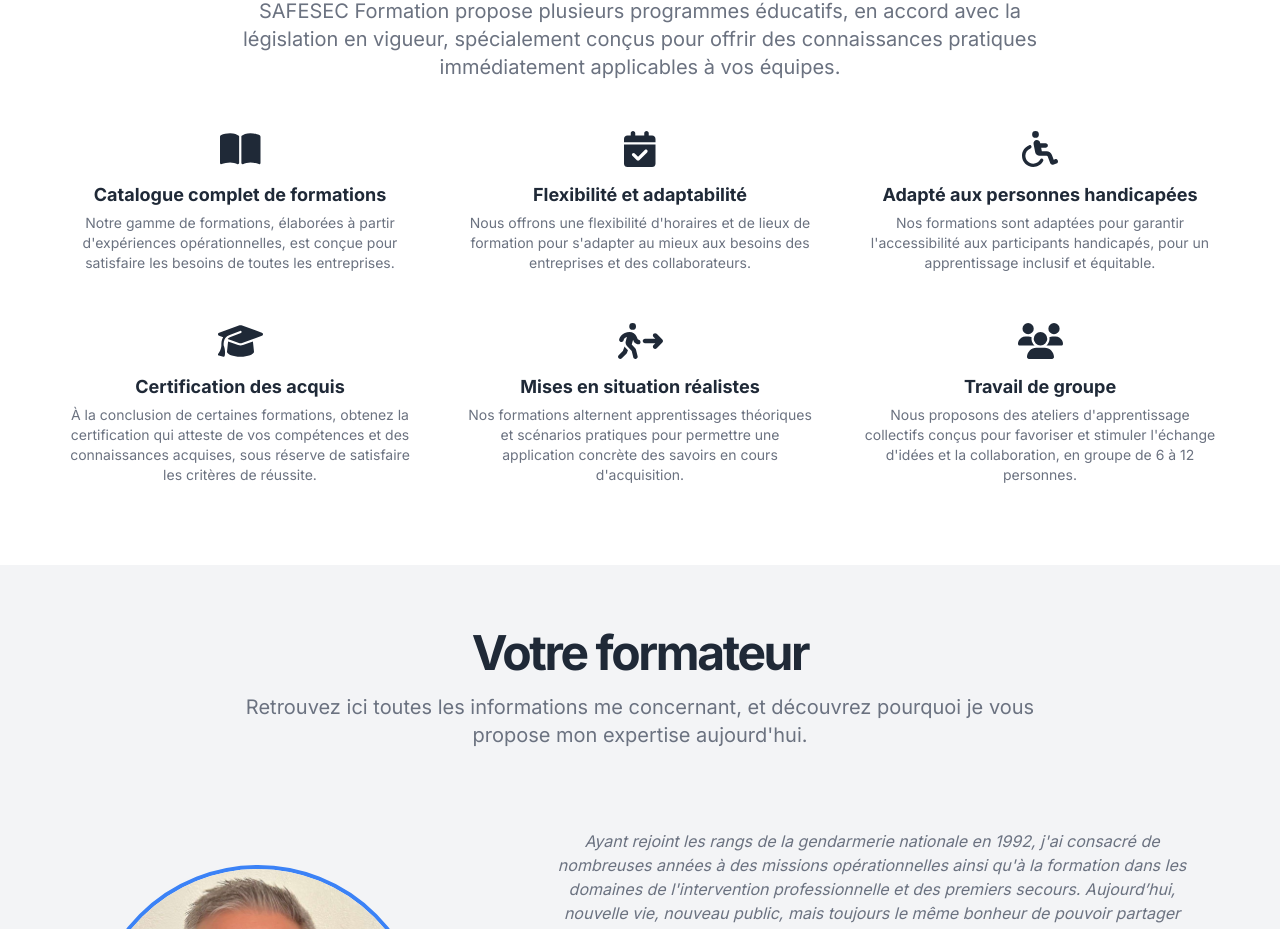
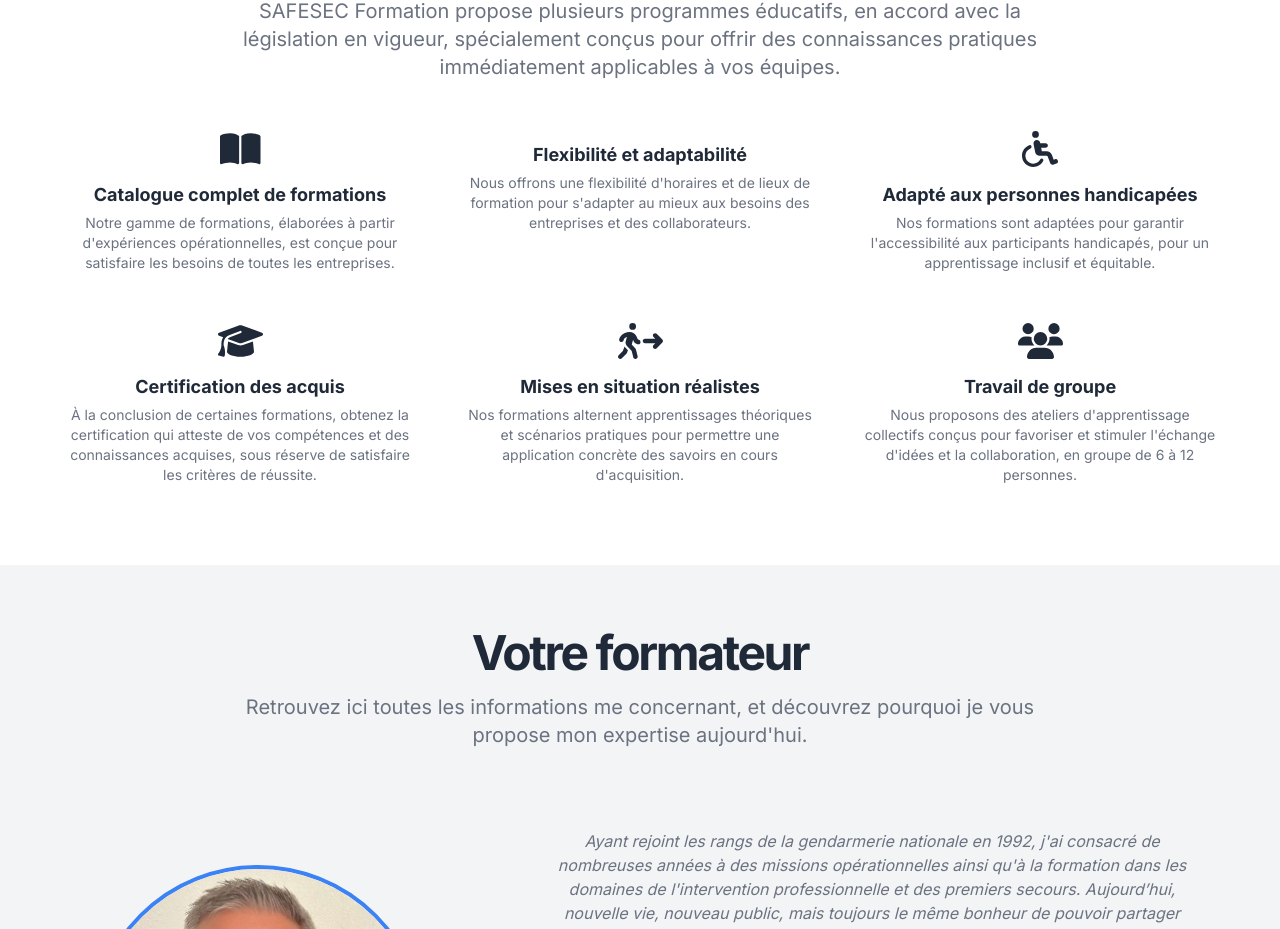
Before and after one commit to HugoErb/Site-SAFESEC-Formation, an Angular app in the folder frontend/: page /home in a window 1280 px wide. Shown: the part 931-1860 px from the top of the page. Built offline with nearby package versions, Linux system fonts and the light colour scheme.

Commit message:
fix vulnerabilites

```diff
--- a/frontend/package.json
+++ b/frontend/package.json
@@ -19,13 +19,13 @@
     "@angular/platform-browser-dynamic": "^17.0.0",
     "@angular/router": "^17.0.0",
     "@fortawesome/angular-fontawesome": "^0.14.1",
-    "@fortawesome/fontawesome-svg-core": "^6.5.2",
+    "@fortawesome/fontawesome-svg-core": "^6.6.0",
     "@fortawesome/free-brands-svg-icons": "^6.5.2",
-    "@fortawesome/free-solid-svg-icons": "^6.5.2",
+    "@fortawesome/free-solid-svg-icons": "^6.6.0",
     "autoprefixer": "^10.4.16",
     "postcss": "^8.4.32",
     "rxjs": "~7.8.0",
-    "sweetalert2": "^11.10.8",
+    "sweetalert2": "^11.6.13",
     "tailwindcss": "^3.4.0",
     "tslib": "^2.3.0",
     "zone.js": "~0.14.2"
--- a/frontend/src/app/home/home.component.html
+++ b/frontend/src/app/home/home.component.html
@@ -90,7 +90,8 @@
           </p>
         </div>
         <div class="grid gap-1 text-center">
-          <fa-icon class="text-4xl mb-2 text-gray-800" [icon]="icons.faCalendarCheck"></fa-icon>
+          <i class="fa-solid fa-check text-4xl mb-2 text-gray-800"></i>
+          <!-- <fa-icon class="text-4xl mb-2 text-gray-800" [icon]="icons.faCalendarCheck"></fa-icon> -->
           <h3 class="text-lg font-bold text-gray-800">Flexibilité et adaptabilité</h3>
           <p class="text-sm text-gray-500">Nous offrons une flexibilité d'horaires et de lieux de formation pour
             s'adapter au mieux aux besoins
```
Also changed, not shown: 1 other file (tests, documents, lock files or other folders).
